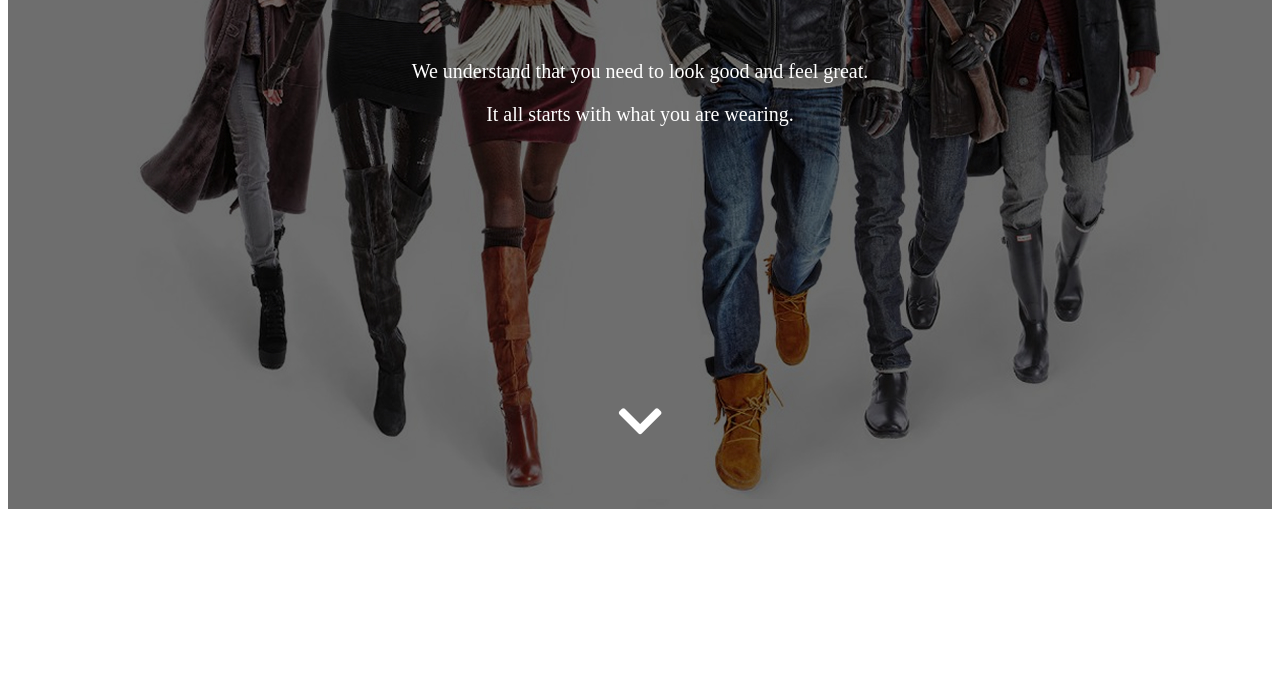
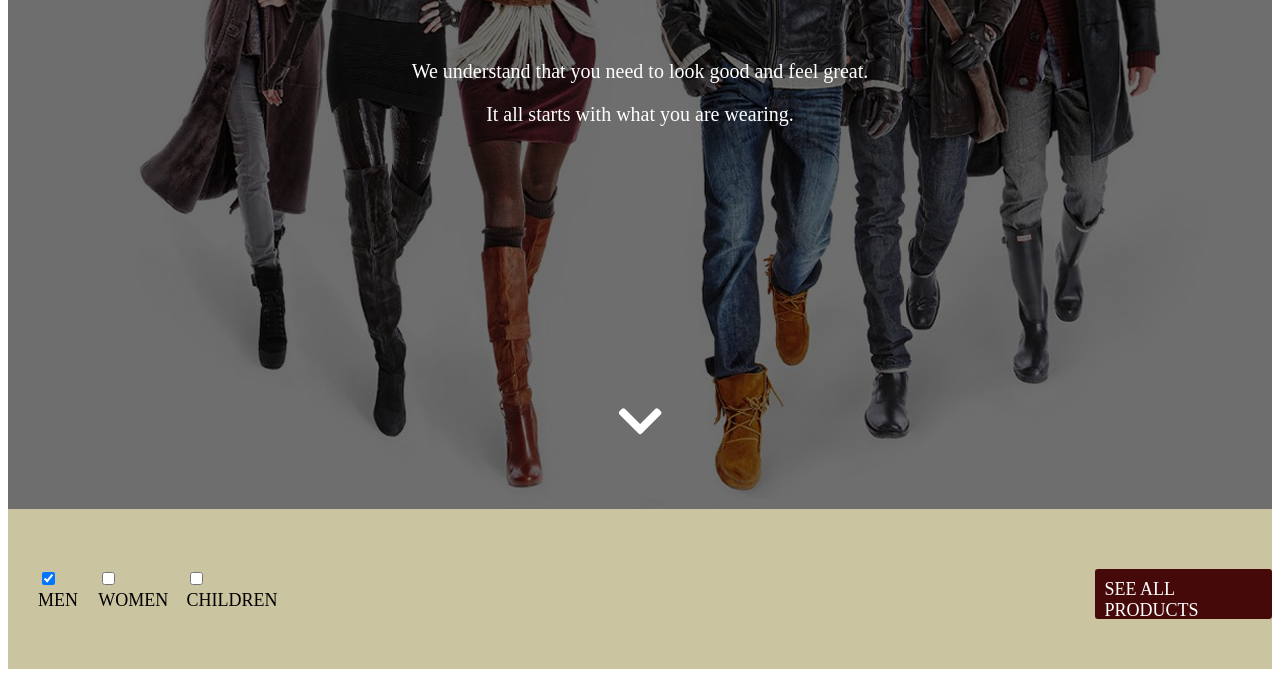
Before and after one commit to LawiOtieno/Yolomy_Website, a plain HTML site: page index.html in a window 1280 px wide. Shown: the part 299-995 px from the top of the page. Drawn offline with Linux system fonts and the light colour scheme.

Commit message:
added see products & gender selection

```diff
--- a/index.html
+++ b/index.html
@@ -23,5 +23,26 @@
         <p>It all starts with what you are wearing.</p>
         <p><i class="fas fa-chevron-down"></i></p>
     </section>
+    <section>
+        <div>
+            <div class="mwc">
+                <div>
+                    <input type="checkbox" id="men" name="men"
+                           checked>
+                    <label for="men">MEN</label>
+                </div>
+
+                <div>
+                    <input type="checkbox" id="women" name="women">
+                    <label for="women">WOMEN</label>
+                </div>
+                <div>
+                    <input type="checkbox" id="children" name="children">
+                    <label for="children">CHILDREN</label>
+                </div>
+                <label class="seeProducts" for=""><a href="">SEE ALL PRODUCTS</a></label>
+            </div>
+        </div>
+    </section>
 </body>
 </html>
--- a/style.css
+++ b/style.css
@@ -42,3 +42,23 @@ nav ul li a{
     font-size: 50px;
     margin: 250px;
 }
+.mwc{
+    height: 100px;
+    background: rgb(202, 196, 160);
+    display: flex;
+    padding-top: 60px;
+    padding-left: 30px;
+    font-size: 18px;
+}
+.seeProducts{
+    height: 30px;
+    background-color: rgb(70, 9, 9);
+    color: white;
+    padding: 10px;
+    border-radius: 3px;
+    margin-left: 800px;
+}
+.seeProducts a{
+    text-decoration: none;
+    color: white;
+}
```
